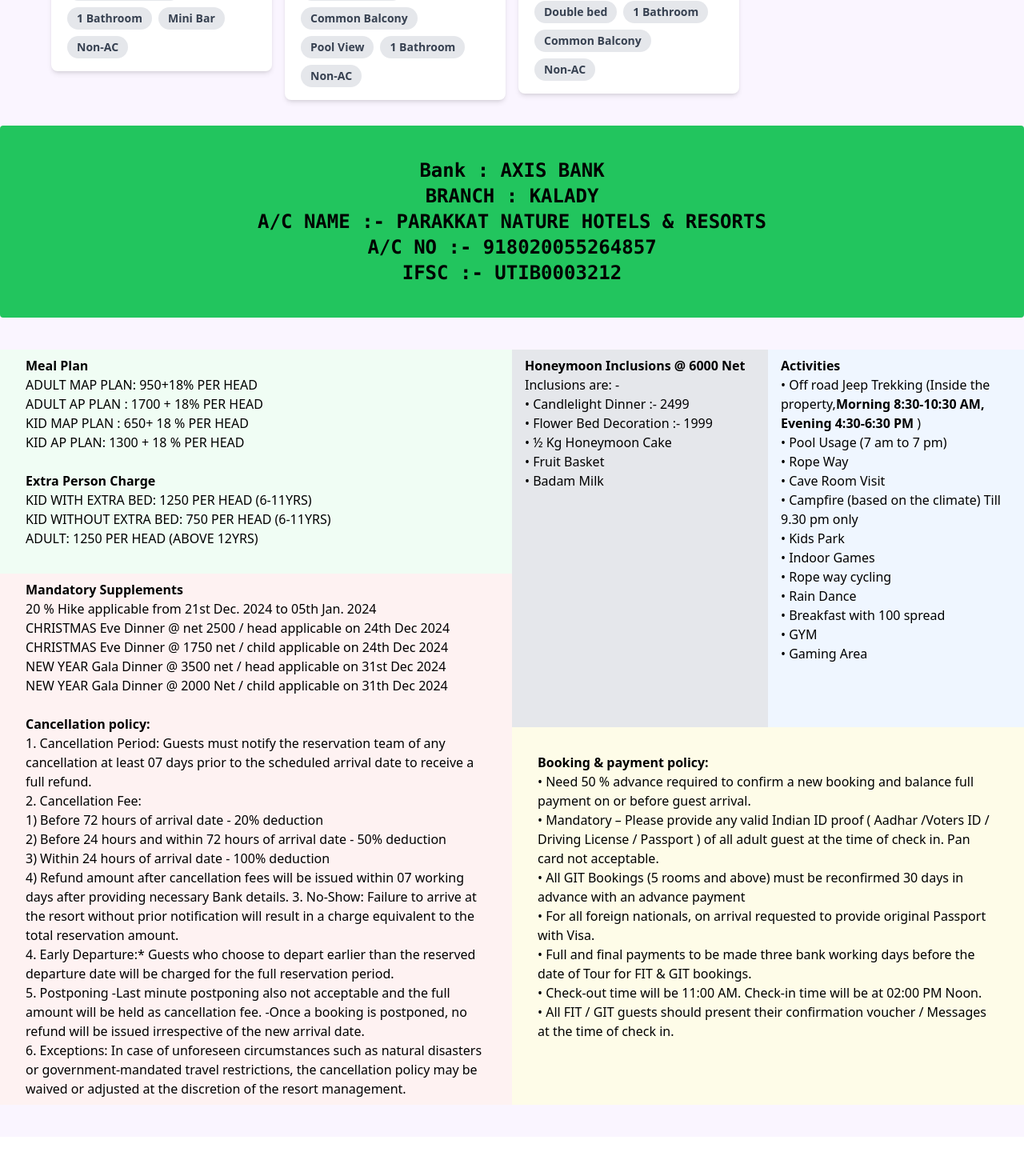
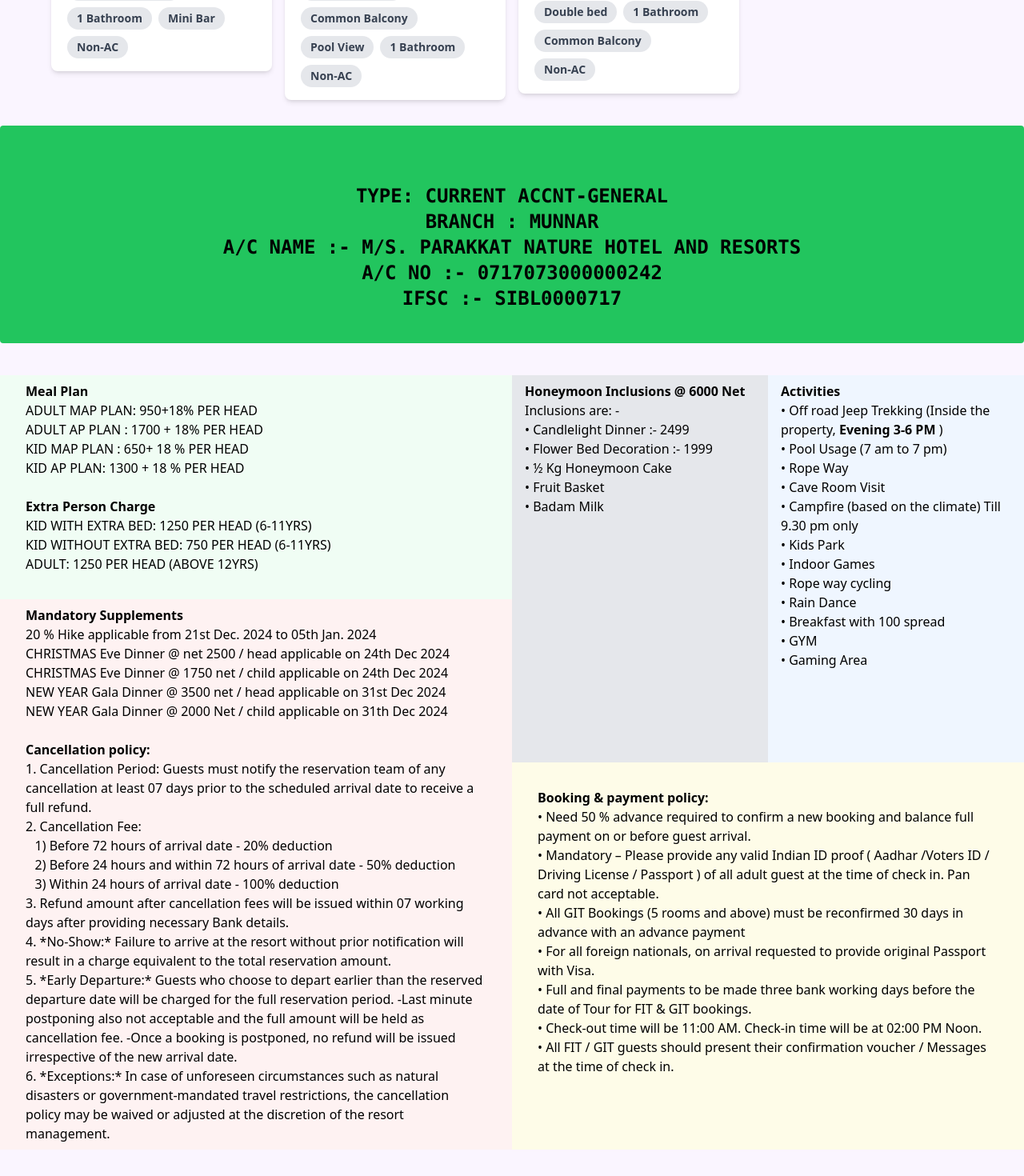
Before and after one commit to Kenkarate/Resort-customer-rates, a React (Create React App) app: page / in a window 1280 px wide. Shown: the part 3910-5380 px from the top of the page at 80% size. Before the commit the page ends 5331 px from the top, so only its background shows below. Built offline with nearby package versions, Linux system fonts and the light colour scheme.

Commit message:
acc, cancellation,trekking

```diff
--- a/src/Components/Categories.js
+++ b/src/Components/Categories.js
@@ -6,7 +6,7 @@
 import Header from "./Header";
 import images from "../images.json";
 import { Button } from "@material-tailwind/react";
-import roomData from '../roomData.json'
+import roomData from "../roomData.json";
 
 const Categories = () => {
   const categoryData = images.rooms.reduce((accumulator, room) => {
@@ -14,13 +14,14 @@
       (category) => category.name === room.category
     );
 
-    const roomImages = roomData.categories.find(
-      (category) => category.name === room.category
-    )?.images || [];
+    const roomImages =
+      roomData.categories.find((category) => category.name === room.category)
+        ?.images || [];
 
     if (existingCategory) {
       existingCategory.inventory += 1;
-      existingCategory.gallery = roomImages.length > 0 ? roomImages : existingCategory.gallery;
+      existingCategory.gallery =
+        roomImages.length > 0 ? roomImages : existingCategory.gallery;
     } else {
       accumulator.push({
         name: room.category,
@@ -51,7 +52,7 @@
 
   return (
     <div className="bg-purple-50">
-      <Header/>
+      <Header />
       <div className="lg:grid lg:grid-cols-3 xl:grid-cols-4 gap-4 mx-[5%]">
         {sortedCategoryData.map((category) => (
           <div key={category.name} className="mb-8">
@@ -99,9 +100,12 @@
       </div>
       <div className=" ">
         <p className="text-center bg-green-500 rounded font-semibold py-10 font-mono lg:text-2xl">
-          Bank : AXIS BANK <br /> BRANCH : KALADY <br /> A/C NAME :- PARAKKAT
-          NATURE HOTELS & RESORTS <br /> A/C NO :- 918020055264857 <br /> IFSC
-          :- UTIB0003212
+          {" "}
+          <br />
+          TYPE: CURRENT ACCNT-GENERAL
+          <br /> BRANCH : MUNNAR <br /> A/C NAME :- M/S. PARAKKAT NATURE HOTEL
+          AND RESORTS <br /> A/C NO :- 0717073000000242 <br /> IFSC :-
+          SIBL0000717
         </p>
       </div>
       <div className="grid lg:grid-cols-2 py-10 ">
@@ -139,20 +143,41 @@
             NEW YEAR Gala Dinner @ 2000 Net / child applicable on 31th Dec 2024{" "}
             <br /> <br />
             <p>
-            <b>Cancellation policy:</b>
- <br /> 1.⁠ ⁠Cancellation Period: Guests must notify the reservation team of any cancellation at least 07 days prior to the scheduled arrival date to receive a full refund.
-<br />2.⁠ ⁠Cancellation Fee: <br />
-⁠1) Before 72 hours of arrival date - 20% deduction  <br />
-2) Before 24 hours and within 72 hours of arrival date - 50% deduction <br />
-3) Within 24 hours of arrival date - 100% deduction  <br />
-4) Refund amount after cancellation fees will be issued within 07 working days after providing necessary Bank details.
-3.⁠ ⁠No-Show: Failure to arrive at the resort without prior notification will result in a charge equivalent to the total reservation amount. <br />
+              <b>Cancellation policy:</b>
+               <br /> 1.⁠ ⁠Cancellation Period: Guests must notify the
+              reservation team of any cancellation at least 07 days prior to the
+              scheduled arrival date to receive a full refund.
+              <br />
+              2.⁠ ⁠Cancellation Fee: <br />
+              <ol className="pl-[2%]">
+                <li>⁠1) Before 72 hours of arrival date - 20% deduction </li>
+                <li>
+                  2) Before 24 hours and within 72 hours of arrival date - 50%
+                  deduction{" "}
+                </li>
+                <li>3) Within 24 hours of arrival date - 100% deduction </li>
+              </ol>
 
-4.⁠ ⁠Early Departure:* Guests who choose to depart earlier than the reserved departure date will be charged for the full reservation period.
-<br />5.⁠ ⁠⁠Postponing
--Last minute postponing also not acceptable and the full amount will be held as cancellation fee.
--Once a booking is postponed, no refund will be issued irrespective of the new arrival date.
-<br />6.⁠ ⁠Exceptions: In case of unforeseen circumstances such as natural disasters or government-mandated travel restrictions, the cancellation policy may be waived or adjusted at the discretion of the resort management.
+              3. Refund amount after cancellation fees will be issued within 07
+              working days after providing necessary Bank details.
+              <br />
+
+              4.⁠ ⁠*No-Show:* Failure to arrive at the resort without prior
+              notification will result in a charge equivalent to the total
+              reservation amount.
+              <br />
+              5.⁠ ⁠*Early Departure:* Guests who choose to depart earlier than
+              the reserved departure date will be charged for the full
+              reservation period. -Last minute postponing also not acceptable
+              and the full amount will be held as cancellation fee. -Once a
+              booking is postponed, no refund will be issued irrespective of the
+              new arrival date.
+              <br />
+              6.⁠ ⁠*Exceptions:* In case of unforeseen circumstances such as
+              natural disasters or government-mandated travel restrictions, the
+              cancellation policy may be waived or adjusted at the discretion of
+              the resort management.
+
             </p>
           </p>
         </div>
@@ -175,7 +200,7 @@
                 <ul>
                   <li>
                     • Off road Jeep Trekking (Inside the property,
-                    <b>Morning 8:30-10:30 AM, Evening 4:30-6:30 PM</b> ){" "}
+                    <b> Evening 3-6 PM</b> ){" "}
                   </li>
                   <li>• Pool Usage (7 am to 7 pm)</li>
                   <li>• Rope Way</li>
```
